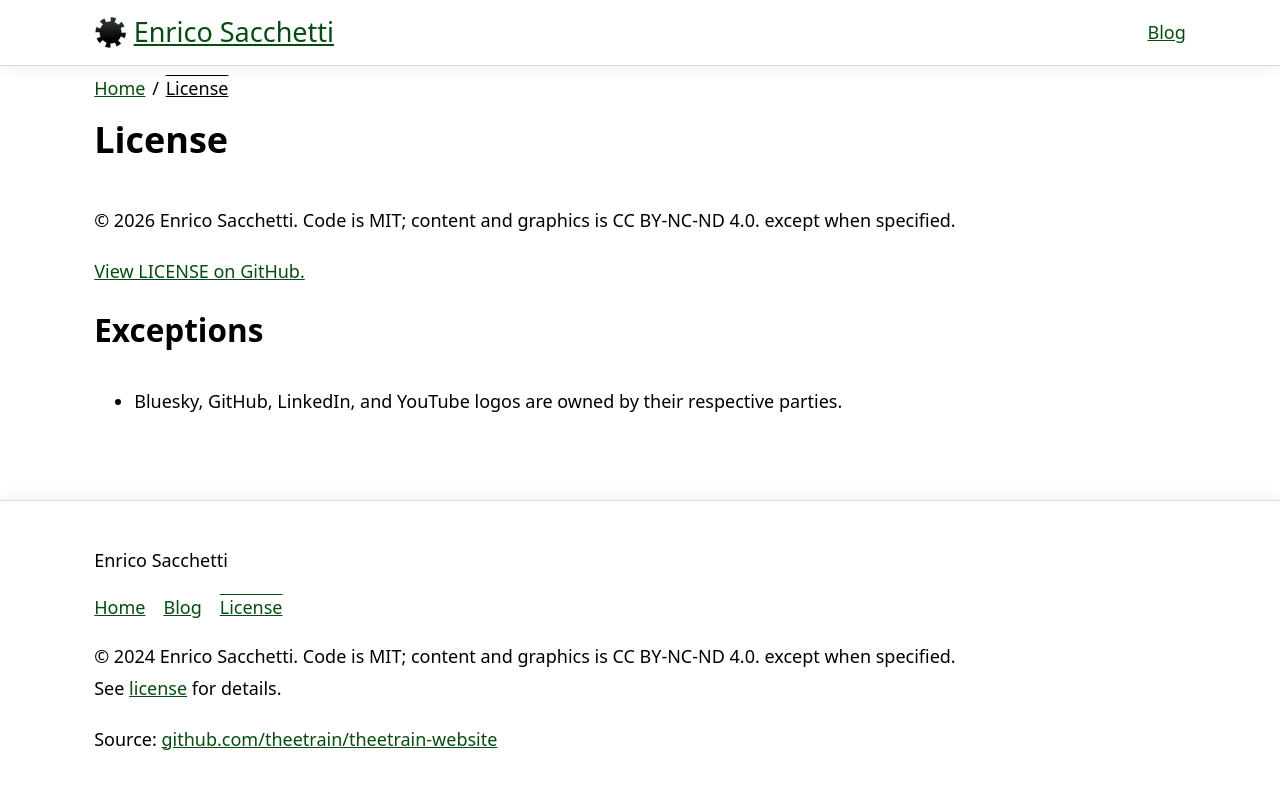
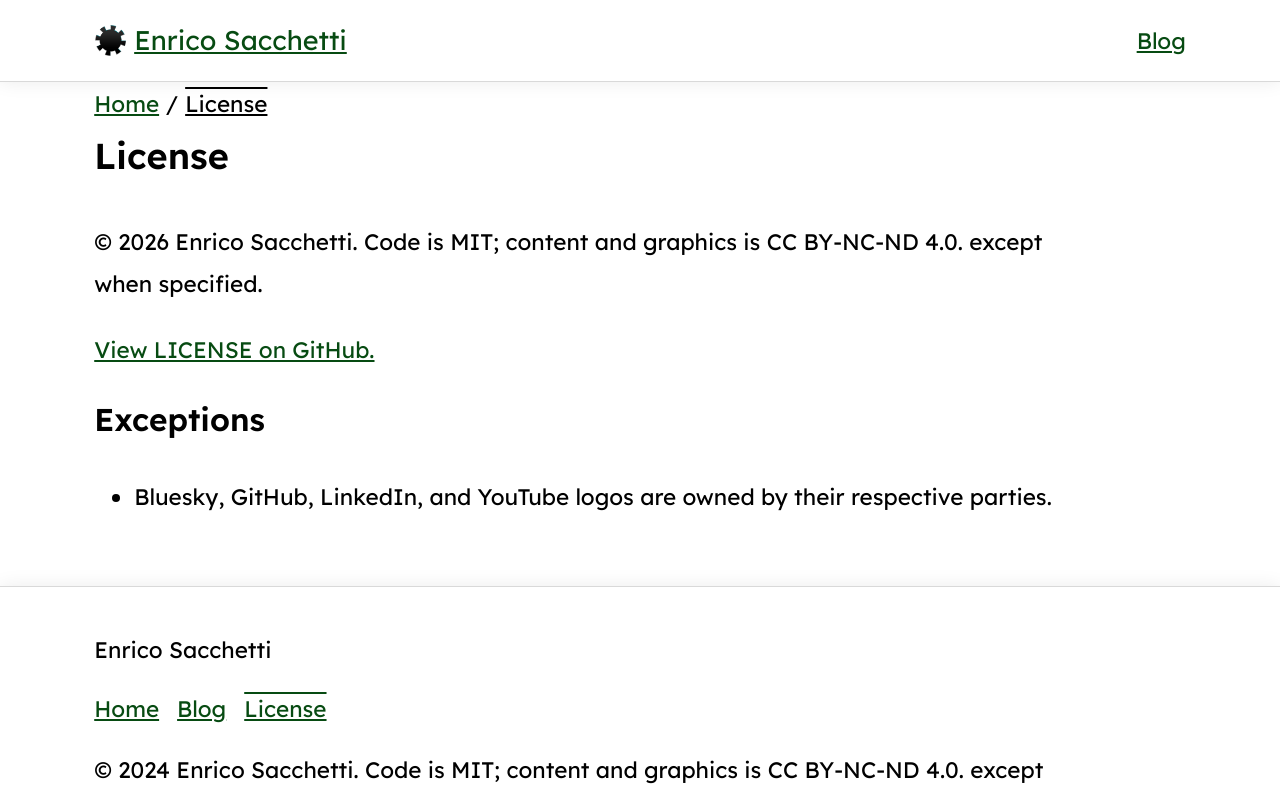
Before and after one commit to theetrain/theetrain-website, a SvelteKit app: page /license in a window 1280 px wide. Shown: the top 800 px of the page. Built offline with nearby package versions, Linux system fonts and the light colour scheme.

Commit message:
feat: add font

```diff
--- /dev/null
+++ b/src/lib/fonts.css
@@ -0,0 +1,13 @@
+@font-face {
+  font-family: 'Lexend';
+  src: local('Lexend'), url('$lib/assets/fonts/lexend-latin-400-normal.ttf');
+  font-weight: 400;
+  font-display: swap;
+}
+
+@font-face {
+  font-family: 'Lexend';
+  src: local('Lexend'), url('$lib/assets/fonts/lexend-latin-600-normal.ttf');
+  font-weight: 600;
+  font-display: swap;
+}
--- a/src/lib/main.css
+++ b/src/lib/main.css
@@ -1,12 +1,16 @@
+@import './fonts.css';
 @import './sugar.css';
 
 :root {
-  --body-line-height: 1.8;
+  --body-line-height: 1.9;
 }
 
 body {
   /* To prevent layout shifts on short pages. */
   overflow-y: scroll;
+  font-family: 'Lexend', Helvetica, Arial, sans-serif;
+  font-size: 125%;
+  font-size-adjust: from-font;
 }
 
 /*
@@ -21,7 +25,9 @@ a {
   }
 }
 
-p {
+p,
+ul,
+ol {
   line-height: var(--body-line-height);
 }
 p svg {
--- a/src/routes/+layout.svelte
+++ b/src/routes/+layout.svelte
@@ -4,6 +4,7 @@
   import '$lib/main.css'
   import logo from '$lib/assets/logo.png?url'
   import { CANONICAL, type HREF } from '$lib/utils'
+  import fontPath from '$lib/assets/fonts/lexend-latin-400-normal.ttf?url'
 
   let { children, data } = $props()
 
@@ -51,6 +52,8 @@ Specializing in front end web development, inclusive design, and design systems.
     window.matchMedia('(prefers-color-scheme: dark)').addEventListener('change', updateTheme)
     window.matchMedia('(prefers-color-scheme: dark)').matches
   </script>
+
+  <link rel="preload" href={fontPath} as="font" type="font/ttf" />
 </svelte:head>
 
 <header>
```
Also changed, not shown: src/lib/assets/fonts/lexend-latin-400-normal.ttf (added), src/lib/assets/fonts/lexend-latin-600-normal.ttf (added).
